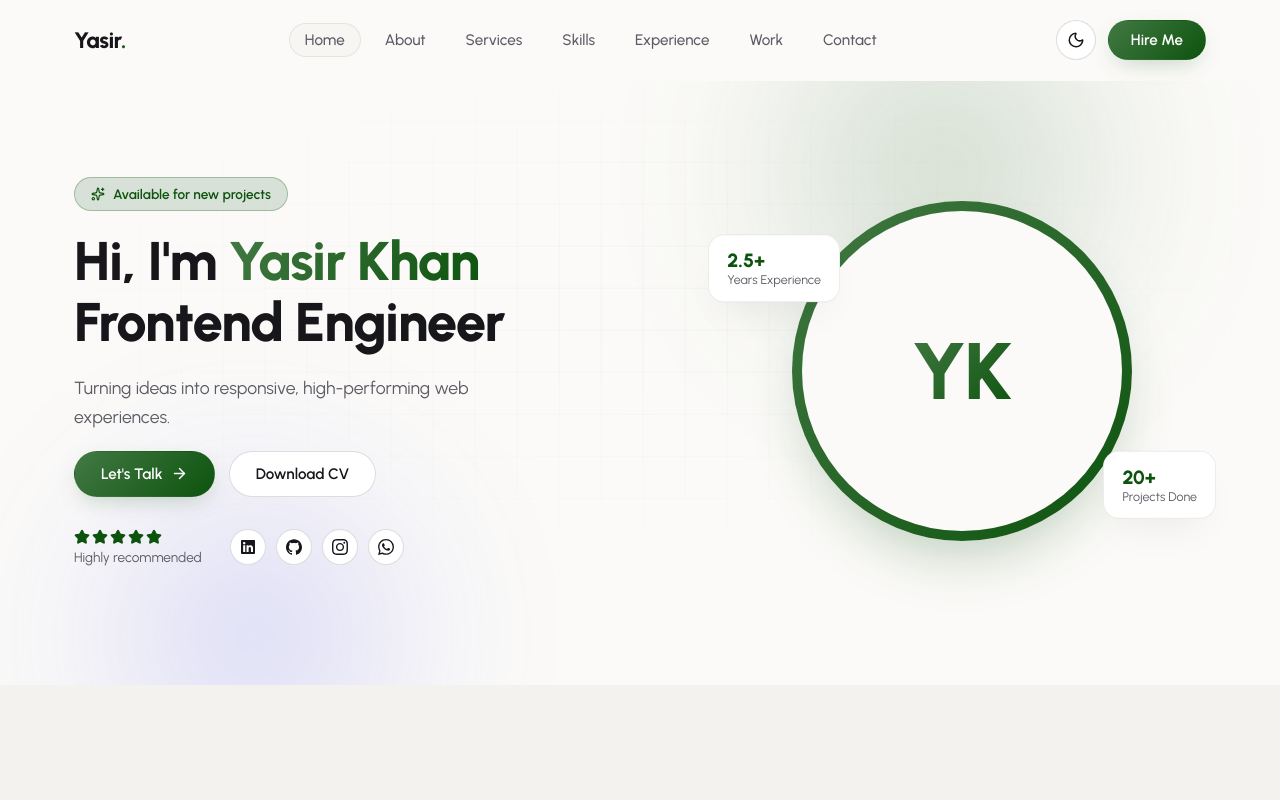
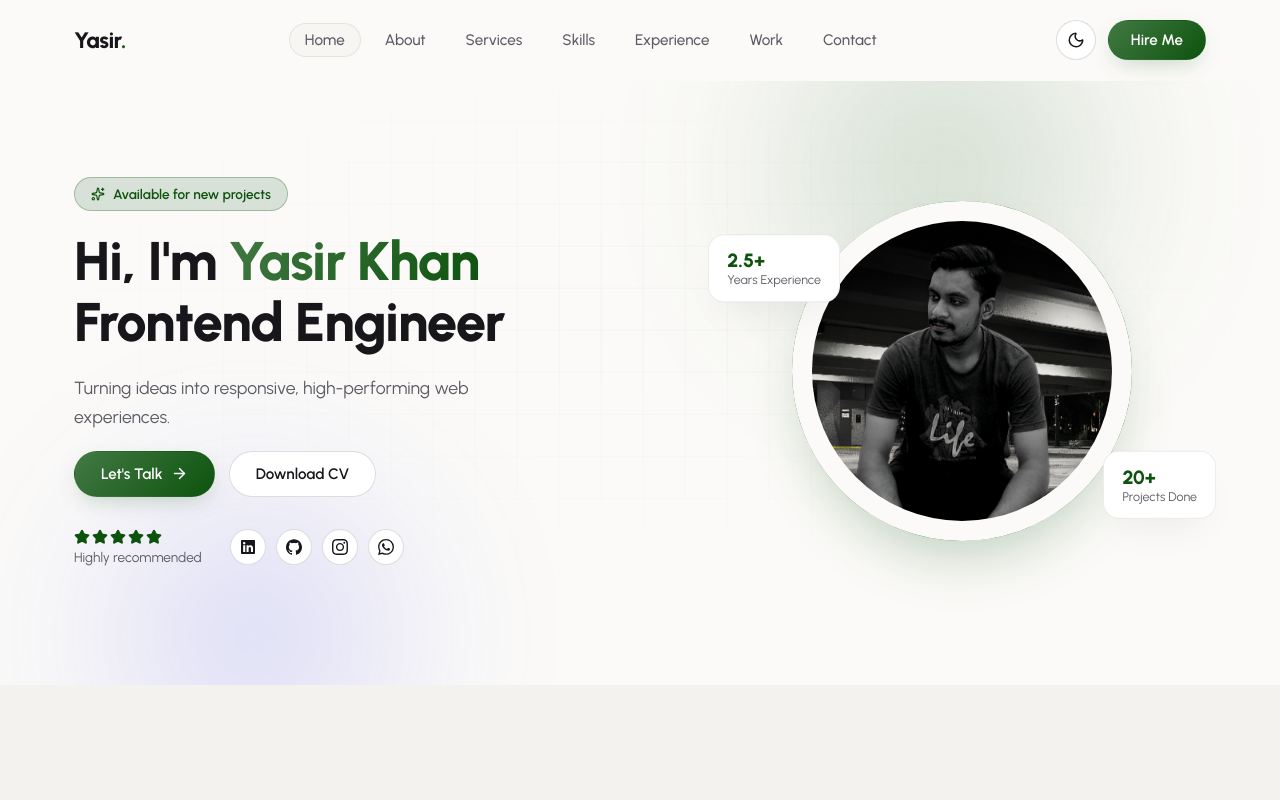
Before and after one commit to projectsbyfazal/Latest-Portfolio, a React (Vite) app: page / in a window 1280 px wide. Shown: the top 800 px of the page. Built offline with nearby package versions, Linux system fonts and the light colour scheme.

Commit message:
Added photo

```diff
--- a/src/components/sections/Hero/Hero.jsx
+++ b/src/components/sections/Hero/Hero.jsx
@@ -5,6 +5,7 @@ import Container from '../../ui/Container';
 import Button from '../../ui/Button';
 import SocialIcon from '../../ui/SocialIcon';
 import styles from './Hero.module.css';
+import yasirPhoto from "../../../assets/images/yasir-fazal.png"
 
 export default function Hero() {
   const initials = site.name
@@ -82,7 +83,10 @@ export default function Hero() {
           transition={{ duration: 0.7, delay: 0.15, ease: [0.16, 1, 0.3, 1] }}
         >
           <div className={styles.frame}>
-            <span className={styles.initials}>{initials}</span>
+            {/* <span className={styles.initials}>
+              {initials}
+              </span> */}
+              <img src={yasirPhoto} />
           </div>
 
           <motion.div
--- a/src/components/sections/Hero/Hero.module.css
+++ b/src/components/sections/Hero/Hero.module.css
@@ -172,6 +172,13 @@
   box-shadow: 0 30px 60px -20px var(--accent-soft-2);
 }
 
+.frame img{
+  border-radius: 50%;
+  position: relative;
+  /* z-index: 10; */
+  border: 20px solid var(--bg);
+}
+
 .frame::before {
   content: '';
   position: absolute;
```
Also changed, not shown: src/assets/images/yasir-fazal.png (added).
